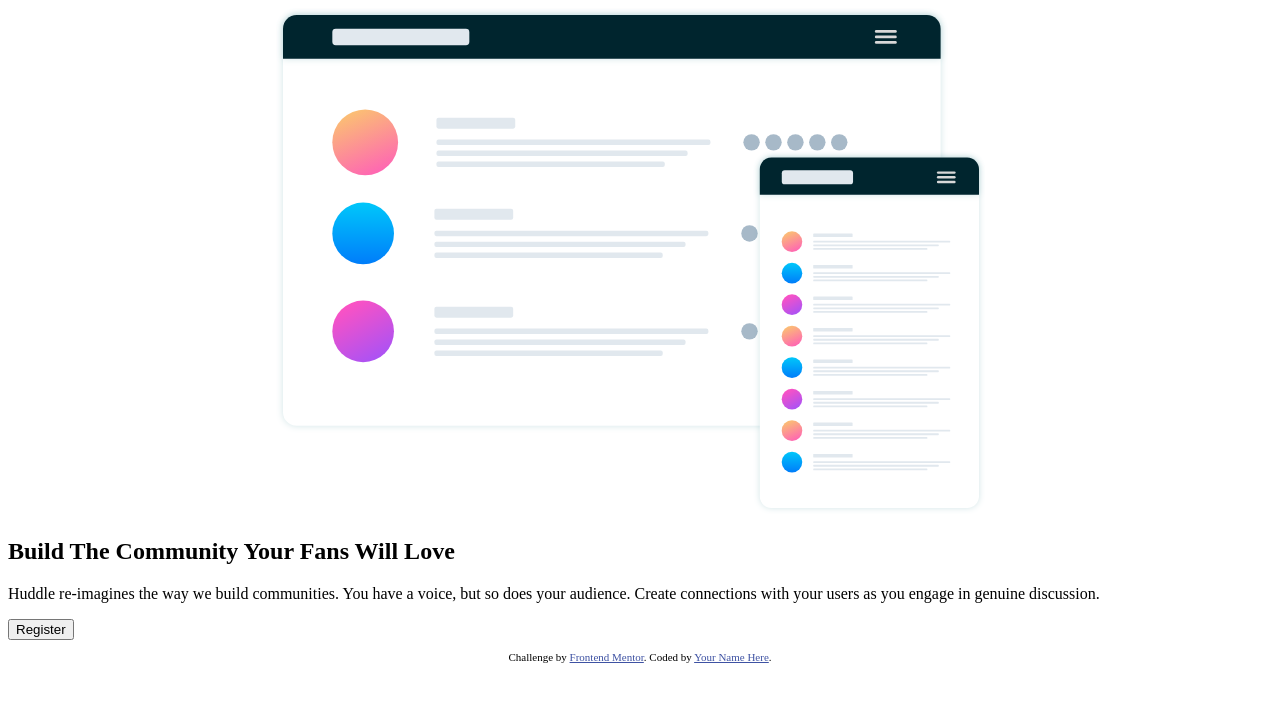
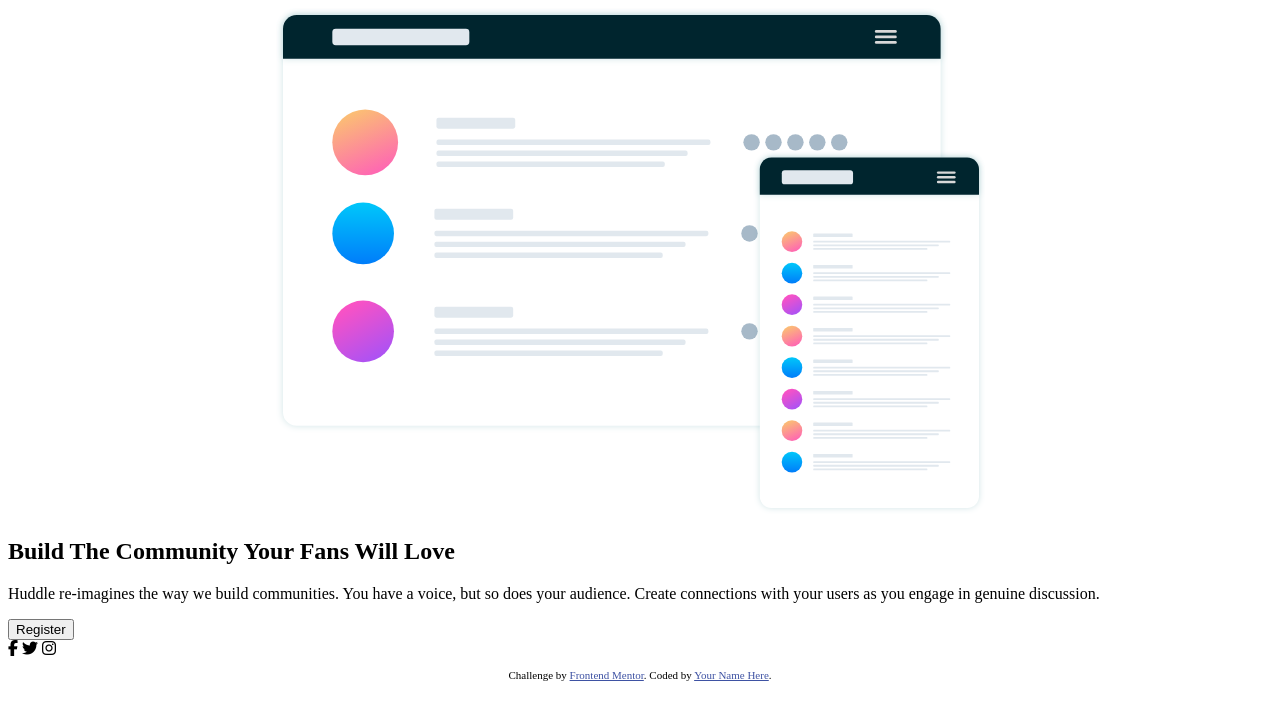
Before and after one commit to AlexdelCarmen/huddle-landing-page, a plain HTML site: page index.html in a window 1280 px wide. Drawn offline with Linux system fonts and the light colour scheme.

Commit message:
Add Font Awesome social media icons.

```diff
--- a/index.html
+++ b/index.html
@@ -44,6 +44,11 @@
           </p>
         </div>
         <button id="register-button">Register</button>
+        <div class="social-media">
+          <i class="fa-brands fa-facebook-f"></i>
+          <i class="fa-brands fa-twitter"></i>
+          <i class="fa-brands fa-instagram"></i>
+        </div>
       </section>
     </main>
 
```
